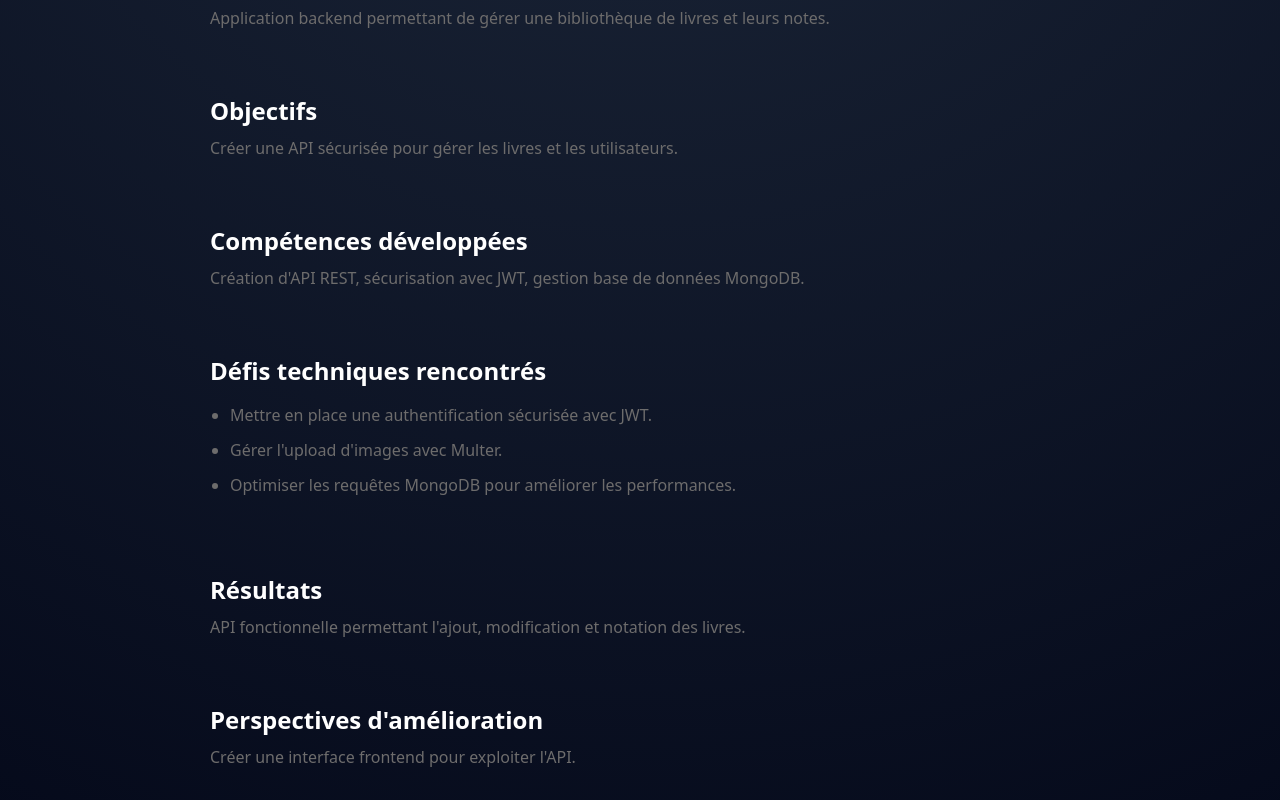
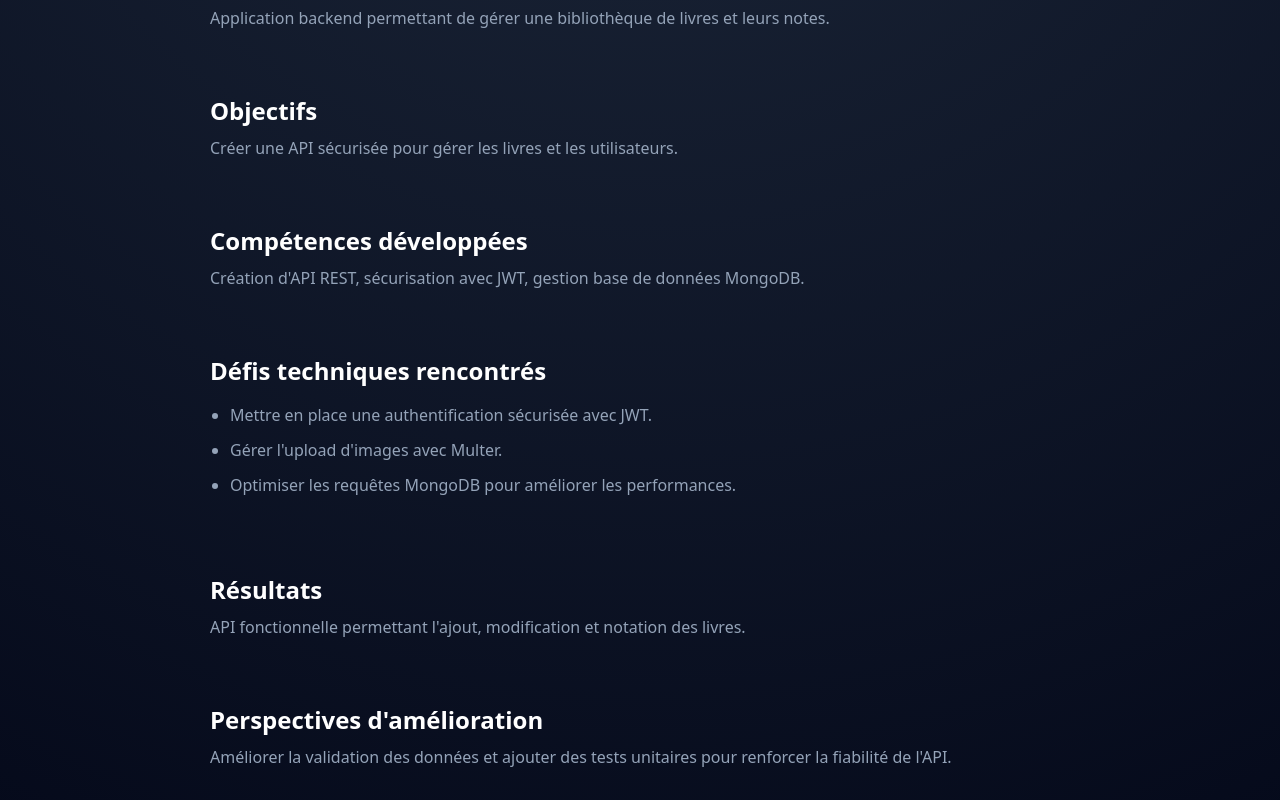
Before and after one commit to Ali-926/portfolio-developpeur, a React (Vite) app in the folder portfolio/: page /project/grimoire in a window 1280 px wide. Shown: the part 480-1280 px from the top of the page. Built offline with nearby package versions, Linux system fonts and the light colour scheme.

Commit message:
Updated Project page and contact section

```diff
--- a/portfolio/src/components/Contact.jsx
+++ b/portfolio/src/components/Contact.jsx
@@ -61,6 +61,7 @@ function Contact() {
     >
       <div className="contact-container">
         <h2 className="section-title">Contact</h2>
+        <p>Une question à me poser ? N'hésitez pas à me contacter !</p>
 
         <form ref={form} className="contact-form" onSubmit={sendEmail}>
           {/* Honeypot anti-spam */}
--- a/portfolio/src/components/contact.css
+++ b/portfolio/src/components/contact.css
@@ -25,6 +25,15 @@
 
 .contact-form button {
   width: fit-content;
+}
+
+p {
+  margin-bottom: 30px;
+  color: var(--color-text-secondary);
+}
+
+h2.section-title {
+  margin-bottom: 30px;
 }
 
 .form-message {
--- a/portfolio/src/data/ProjectContext.js
+++ b/portfolio/src/data/ProjectContext.js
@@ -33,7 +33,8 @@ const ProjectContext = [
       "Création d'API REST, sécurisation avec JWT, gestion base de données MongoDB.",
     results:
       "API fonctionnelle permettant l'ajout, modification et notation des livres.",
-    improvements: "Créer une interface frontend pour exploiter l'API.",
+    improvements:
+      "Améliorer la validation des données et ajouter des tests unitaires pour renforcer la fiabilité de l'API.",
 
     challenges: [
       "Mettre en place une authentification sécurisée avec JWT.",
--- a/portfolio/src/styles/projectPage.css
+++ b/portfolio/src/styles/projectPage.css
@@ -41,7 +41,7 @@
 }
 
 .project-section p {
-  color: #6d6c6c;
+  color: #94a3b8;
 }
 
 .project-hero {
@@ -120,7 +120,7 @@
 
 .project-challenges li {
   margin-bottom: 8px;
-  color: #6d6c6c;
+  color: #94a3b8;
 }
 
 @media (max-width: 1024px) {
```
